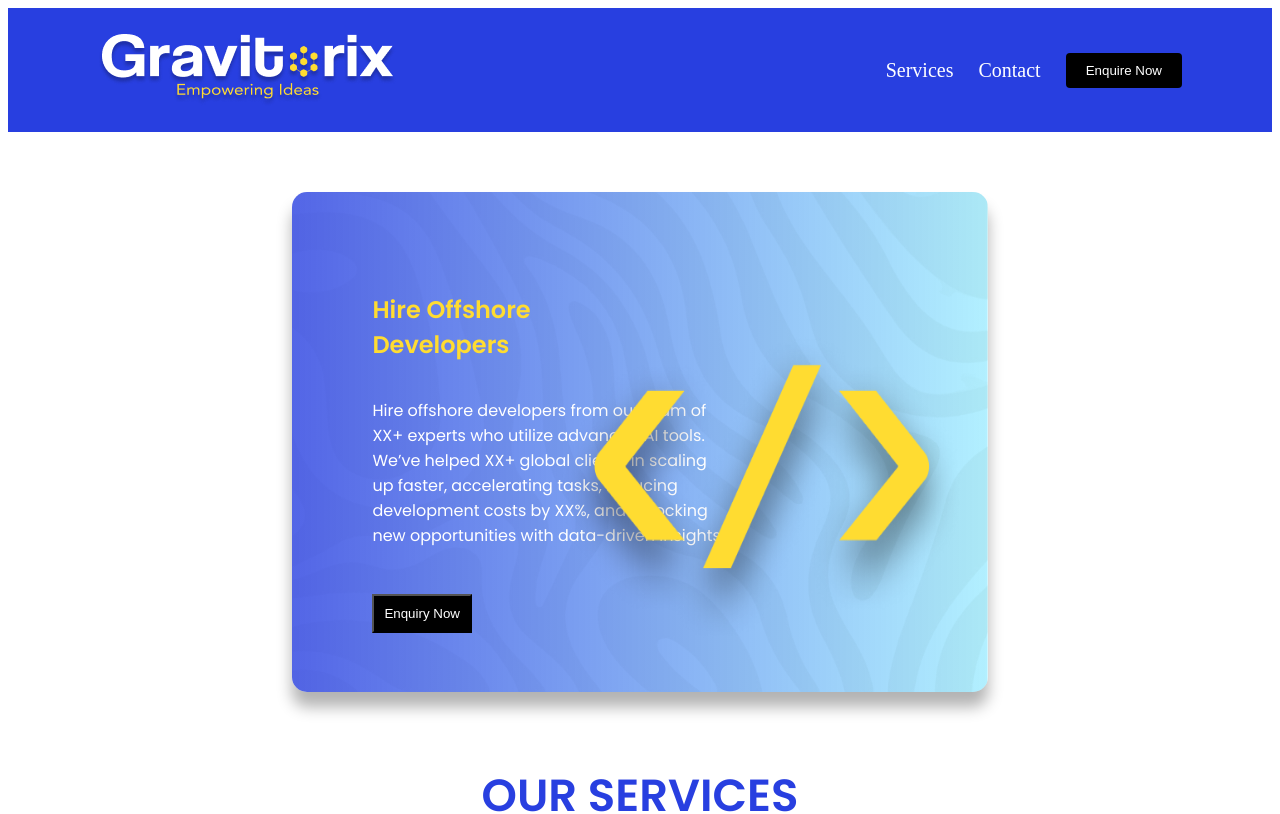
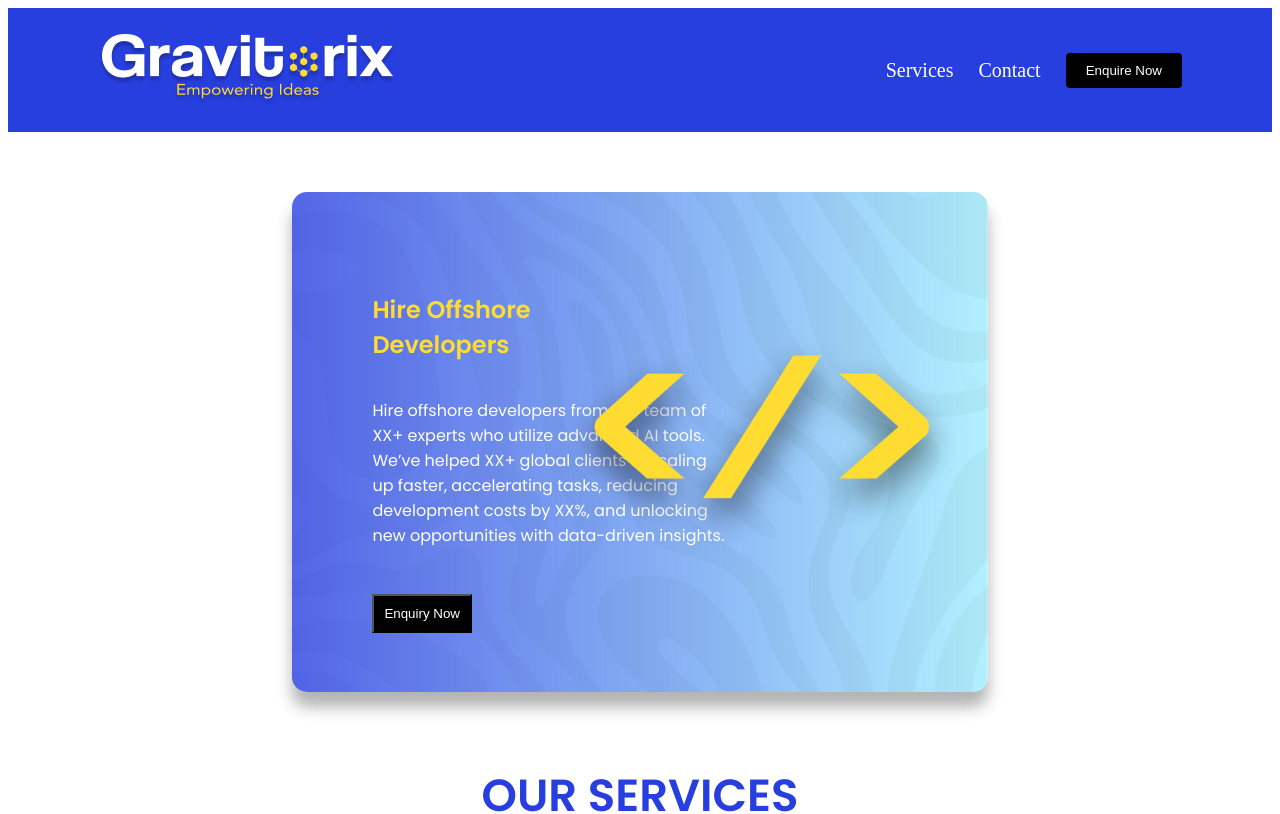
Before and after one commit to Gopalksaravanan/gravitorix-website, a React (Create React App) app: page / in a window 1280 px wide. Shown: the top 814 px of the page. Built offline with nearby package versions, Linux system fonts and the light colour scheme.

Commit message:
firstpage

```diff
--- a/src/components/first_page.js
+++ b/src/components/first_page.js
@@ -91,7 +91,8 @@ const FirstPage = () => {
           style={{
             width: "100%",
             maxWidth: "412px",
-            height: "313px",
+            height:'100%',
+            maxHeight: "313px",
           }}
         />
       </section>
```
